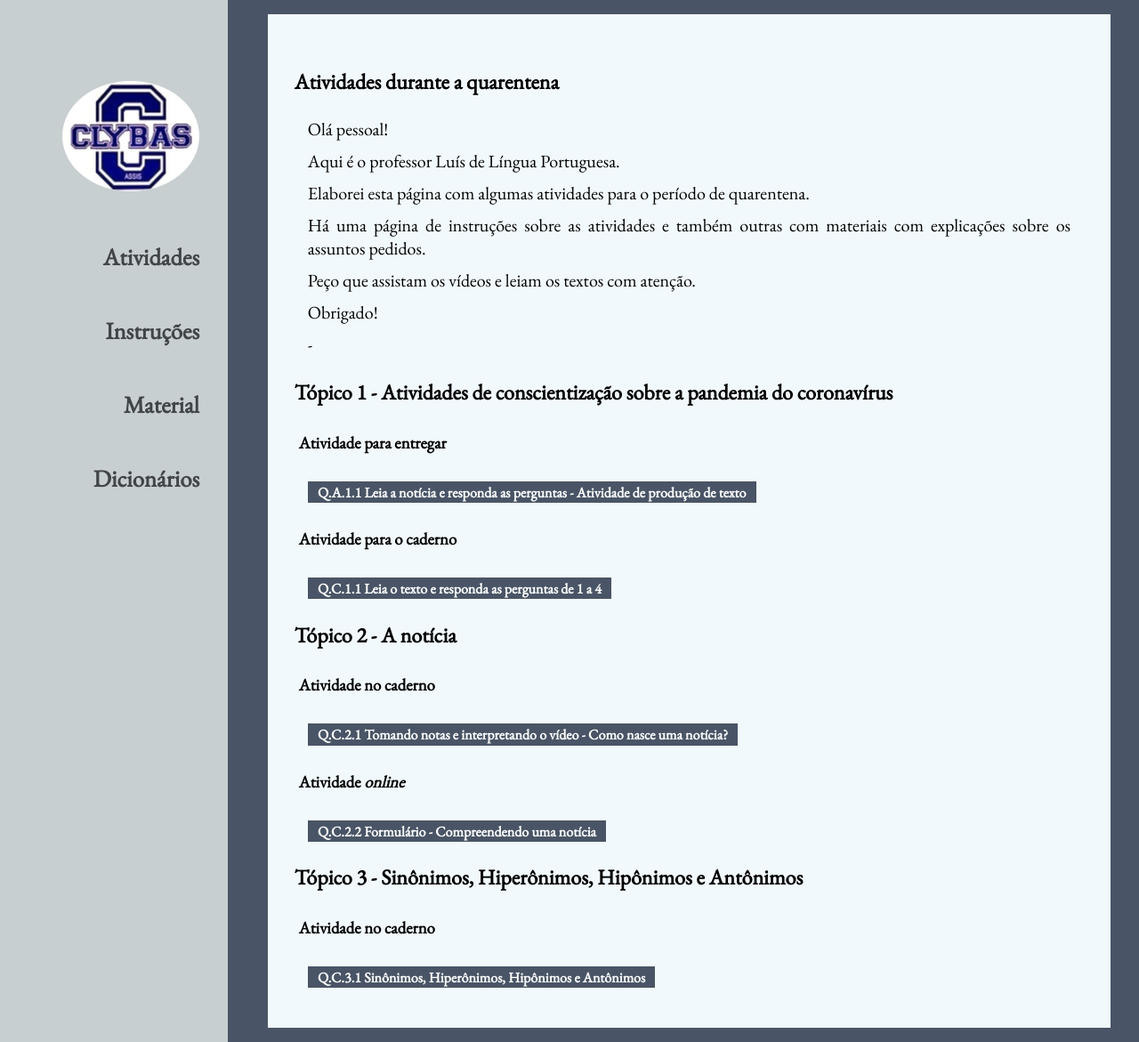
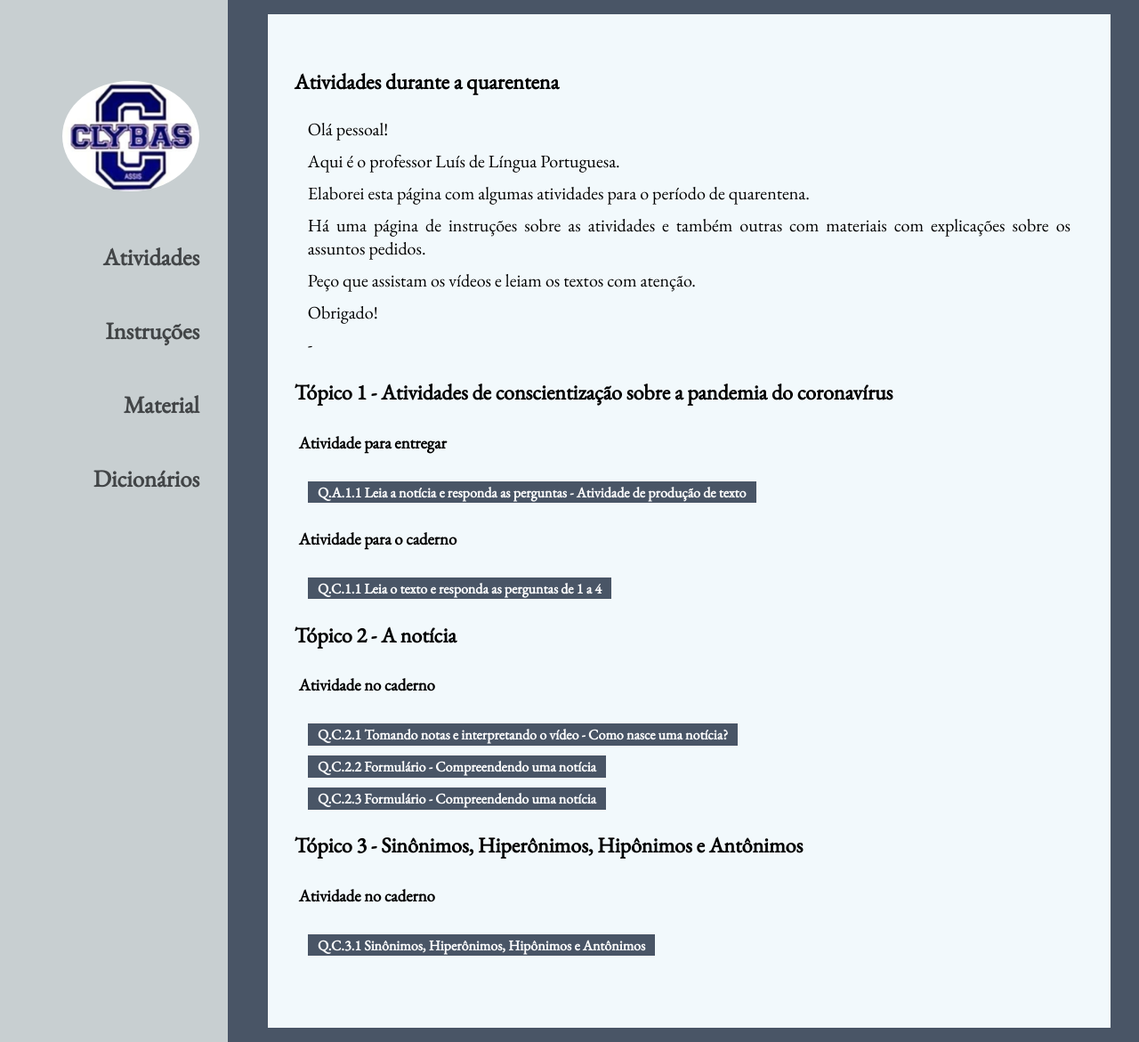
Before and after one commit to luisdarcadia/luisdarcadia.github.io, a Jekyll site: the page built from pages/clybas.md, in a window 1280 px wide and 1171 px high. Shown: the whole window at 89% size. Built offline with Jekyll 4.4.1, drawn with Linux system fonts in a browser that asks for light colours; nearby versions of some CDN libraries.

Commit message:
qc23 fix

```diff
--- a/pages/clybas.md
+++ b/pages/clybas.md
@@ -36,9 +36,9 @@ Obrigado!
 
 [Q.C.2.1 Tomando notas e interpretando o vídeo - Como nasce uma notícia?]({{site.baseurl}}/clybas/qc21)
 
-## Atividade *online*
+[Q.C.2.2 Formulário - Compreendendo uma notícia]({{site.baseurl}}/clybas/qc22)
 
-[Q.C.2.2 Formulário - Compreendendo uma notícia]({{site.baseurl}}/clybas/qc22)
+[Q.C.2.3 Formulário - Compreendendo uma notícia]({{site.baseurl}}/clybas/qc23)
 
 
 # Tópico 3 - Sinônimos, Hiperônimos, Hipônimos e Antônimos
```
